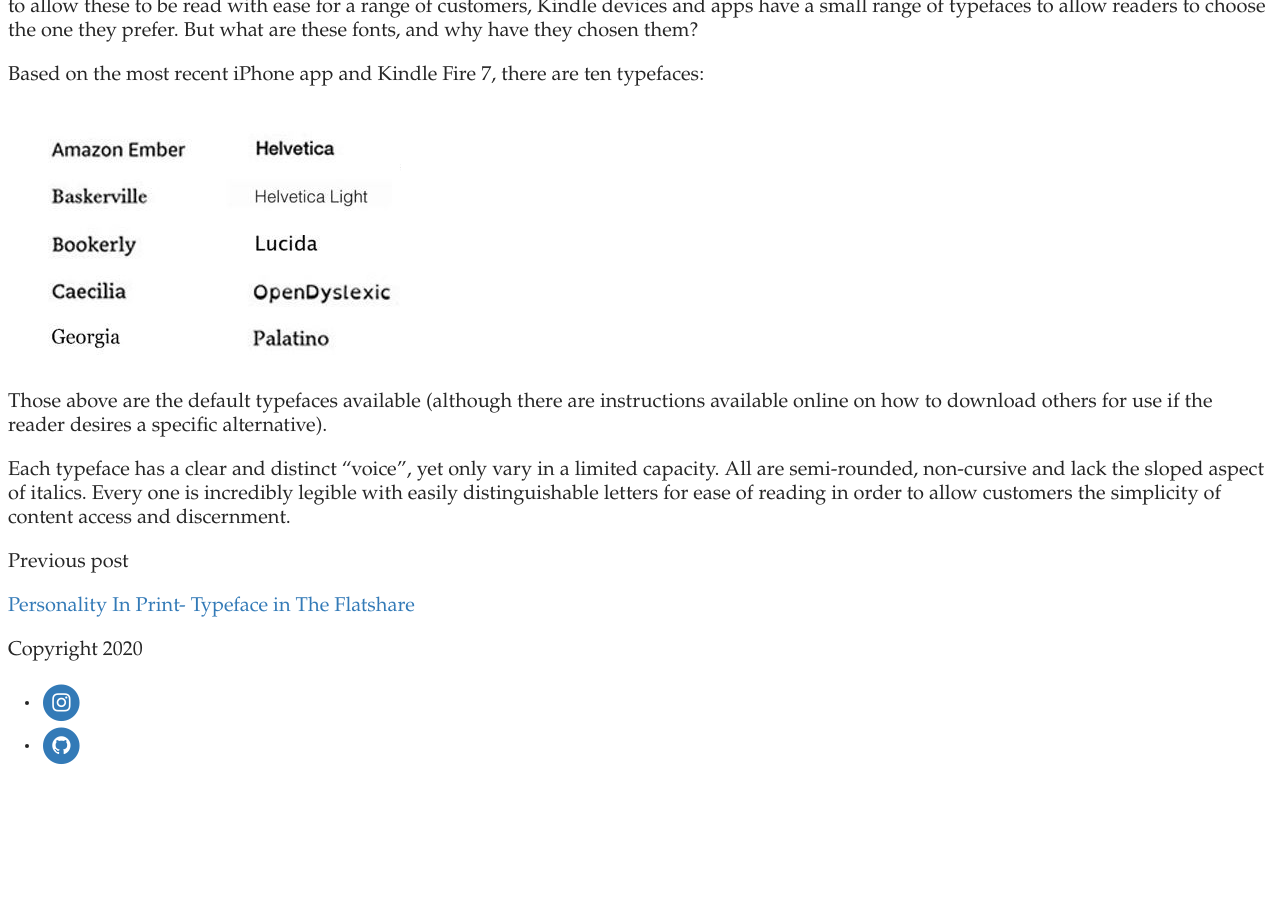
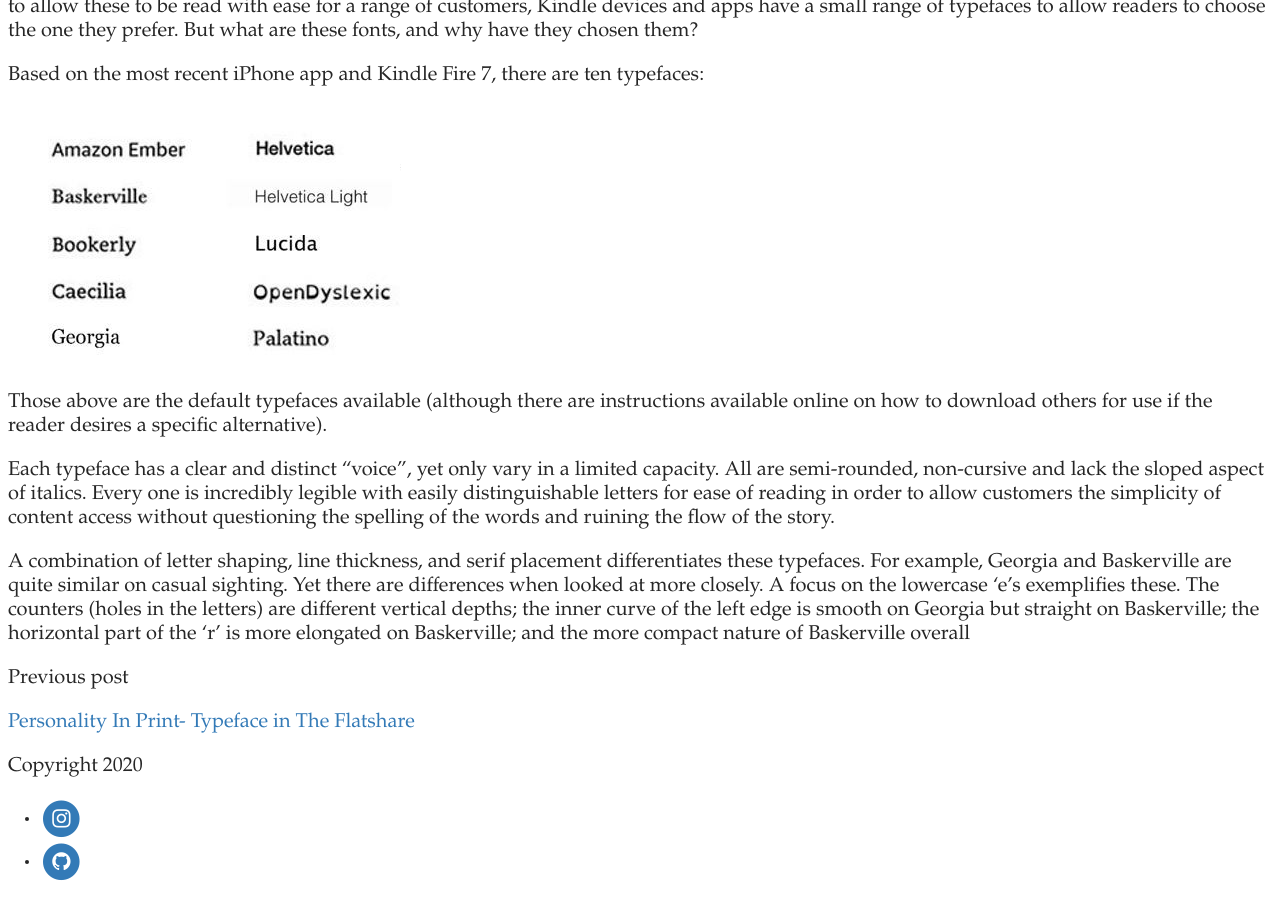
Before and after one commit to eyescroll/BrookesBlog, a Jekyll site: the page built from _posts/2020-10-02-the-what-and-why-of-kindles-standards-texts.md, in a window 1280 px wide and 900 px high, scrolled down 681 px. Built offline with Jekyll 4.4.1, drawn with Linux system fonts in a browser that asks for light colours; some web fonts are replaced; before the commit the page ends 1465 px from its top, so only the background shows below that.

Commit message:
Update Post “2020-10-02-the-what-and-why-of-kindles-standards-texts”

```diff
--- a/_posts/2020-10-02-the-what-and-why-of-kindles-standards-texts.md
+++ b/_posts/2020-10-02-the-what-and-why-of-kindles-standards-texts.md
@@ -12,4 +12,6 @@
 
 Those above are the default typefaces available (although there are instructions available online on how to download others for use if the reader desires a specific alternative).
 
-Each typeface has a clear and distinct "voice", yet only vary in a limited capacity. All are semi-rounded, non-cursive and lack the sloped aspect of italics. Every one is incredibly legible with easily distinguishable letters for ease of reading in order to allow customers the simplicity of content access and discernment.
+Each typeface has a clear and distinct "voice", yet only vary in a limited capacity. All are semi-rounded, non-cursive and lack the sloped aspect of italics. Every one is incredibly legible with easily distinguishable letters for ease of reading in order to allow customers the simplicity of content access without questioning the spelling of the words and ruining the flow of the story.
+
+A combination of letter shaping, line thickness, and serif placement differentiates these typefaces. For example, Georgia and Baskerville are quite similar on casual sighting. Yet there are differences when looked at more closely. A focus on the lowercase 'e's exemplifies these. The counters (holes in the letters) are different vertical depths; the inner curve of the left edge is smooth on Georgia but straight on Baskerville; the horizontal part of the 'r' is more elongated on Baskerville; and the more compact nature of Baskerville overall
```
